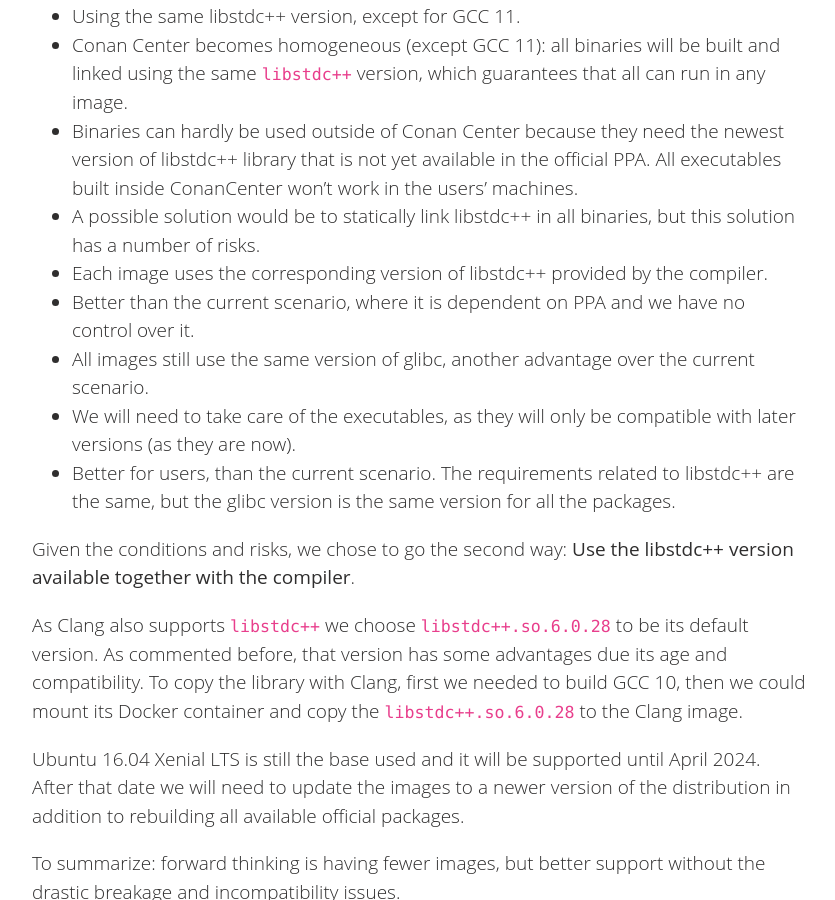
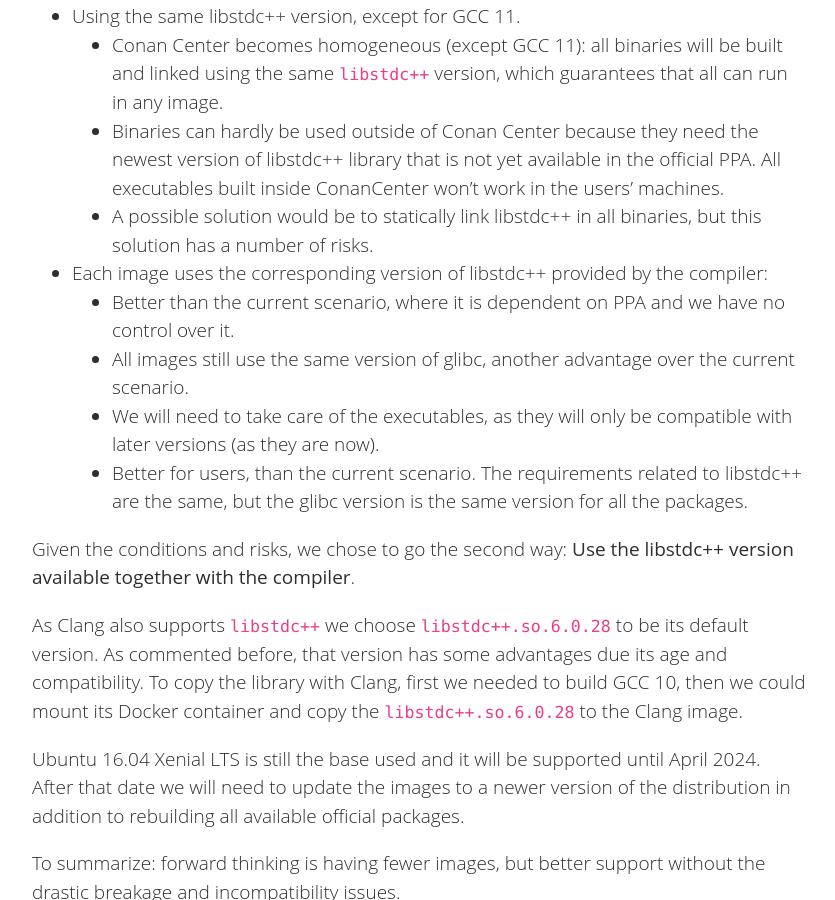
Before and after one commit to conan-io/conan-io.github.io, a Jekyll site: the page built from _posts/2021-08-09-Modern-docker-images.markdown, in a window 1280 px wide and 900 px high, scrolled down 3456 px. Shown: the whole window, without its empty margins (20-855 px from the left). Built offline with Jekyll 4.4.1, drawn with Linux system fonts in a browser that asks for light colours; comment, search, counter and statistics services are not loaded.

```diff
--- a/_posts/2021-08-09-Modern-docker-images.markdown
+++ b/_posts/2021-08-09-Modern-docker-images.markdown
@@ -123,21 +123,22 @@ and with it a new ``libstdc++`` version (``6.0.29``). It was not possible to use
 version with this new compiler. We were left with the following dilemma:
 
 * Using the same libstdc++ version, except for GCC 11.
-* Conan Center becomes homogeneous (except GCC 11): all binaries will be built and linked
+   * Conan Center becomes homogeneous (except GCC 11): all binaries will be built and linked
 using the same ``libstdc++`` version, which guarantees that all can run in any image.
-* Binaries can hardly be used outside of Conan Center because they need the newest version
+   * Binaries can hardly be used outside of Conan Center because they need the newest version
 of libstdc++ library that is not yet available in the official PPA. All executables built inside
 ConanCenter won't work in the users' machines.
-* A possible solution would be to statically link libstdc++ in all binaries, but this
+   * A possible solution would be to statically link libstdc++ in all binaries, but this
 solution has a number of risks.
-* Each image uses the corresponding version of libstdc++ provided by the compiler.
-* Better than the current scenario, where it is dependent on PPA and we have no control
+
+* Each image uses the corresponding version of libstdc++ provided by the compiler:
+   * Better than the current scenario, where it is dependent on PPA and we have no control
 over it.
-* All images still use the same version of glibc, another advantage over the
+   * All images still use the same version of glibc, another advantage over the
 current scenario.
-* We will need to take care of the executables, as they will only be
+   * We will need to take care of the executables, as they will only be
 compatible with later versions (as they are now).
-* Better for users, than the current scenario.
+   * Better for users, than the current scenario.
 The requirements related to libstdc++ are the same, but the glibc
 version is the same version for all the packages.
 
```
